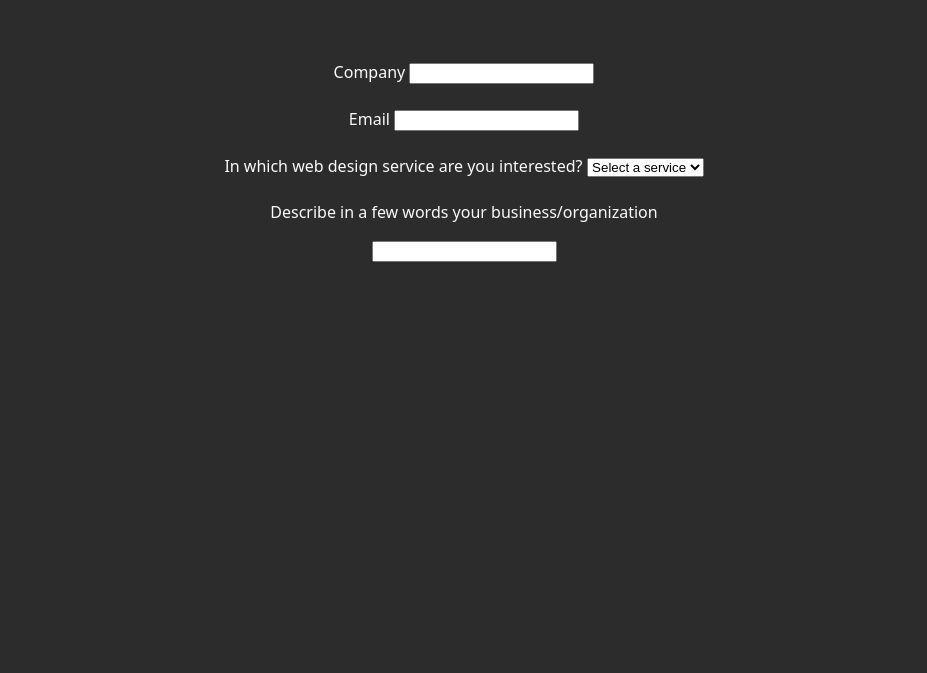
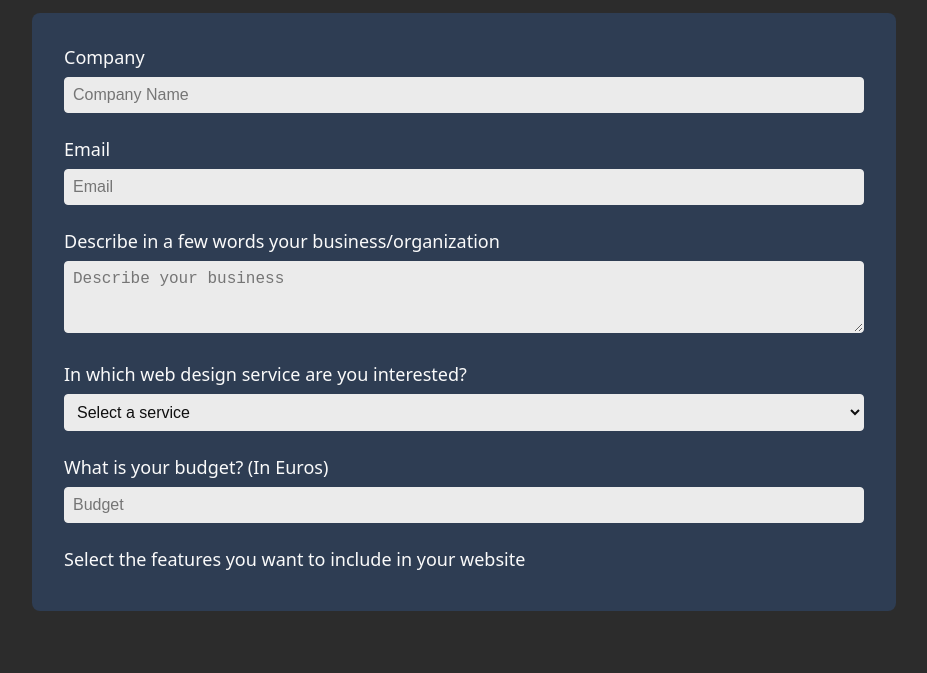
Before and after one commit to dysk0zero/Easy-HTML-CSS-Exercises, a plain HTML site: page SurveyForm/index.html in a window 1280 px wide. Shown: the part 191-864 px from the top of the page, without its empty margins (176-1103 px from the left). Drawn offline with Linux system fonts and the light colour scheme.

Commit message:
Improved styling

```diff
--- a/SurveyForm/index.html
+++ b/SurveyForm/index.html
@@ -16,16 +16,20 @@
     <main>
       <form id="survey-form">
         <div class="formWrapper">
-          <label for="name">Company</label>
-          <input id="name" name="name" type="text" required />
+          <label for="name" id="name-label">Company</label>
+          <input id="name" name="name" type="text" placeholder="Company Name" required />
         </div>
         <div class="formWrapper">
-          <label for="email">Email</label>
-          <input id="email" name="email" type="email" required />
+          <label for="email" id="email-label">Email</label>
+          <input id="email" name="email" type="email" placeholder="Email" required />
         </div>
         <div class="formWrapper">
-          <label for="service">In which web design service are you interested?</label>
-          <select id="service" name="service">
+          <label for="text" id="text-label">Describe in a few words your business/organization </label>
+          <textarea id="text" name="text" rows="3" cols="30" placeholder="Describe your business" ></textarea>
+        </div>
+        <div class="formWrapper">
+          <label for="dropdown" id="service-label">In which web design service are you interested?</label>
+          <select id="dropdown" name="service">
             <option value="">Select a service</option>
             <option value="1">Static Site</option>
             <option value="2">Dynamic Site</option>
@@ -33,8 +37,11 @@
           </select>
         </div>
         <div class="formWrapper">
-          <p>Describe in a few words your business/organization </p>
-          <input />
+          <label for="number" id="number-label">What is your budget? (In Euros)</label>
+          <input id="number" type="number" name="budget" min="1500" max="10000" placeholder="Budget" />
+        </div>
+        <div class="formWrapper">
+          <label for="features" id="features-label">Select the features you want to include in your website</label>
         </div>
       </form>
     </main>
--- a/SurveyForm/styles.css
+++ b/SurveyForm/styles.css
@@ -1,22 +1,48 @@
 body {
-  height: 100vh;
   background-color: rgb(44, 44, 44);
   color: rgb(250, 250, 250);
   margin: 0 auto;
   font-family: system-ui, -apple-system, BlinkMacSystemFont, 'Segoe UI', Roboto, Oxygen, Ubuntu, Cantarell, 'Open Sans', 'Helvetica Neue', sans-serif;
   font-size: 16px;
+  padding: 1rem;
 }
-* {
+
+h1, p {
   text-align: center;
 }
 
-header {
-  margin: 4rem 0 4rem 0;
+form {
+  margin: 2rem auto;
+  background-color: rgba(51, 99, 171, 0.3);
+  padding: 2rem;
+  border-radius: 0.5rem;
 }
 
-main {
-  width: 100vh;
-  margin: 0 auto;
+input, select, textarea {
+  font-size: 1rem;
+  text-align: left;
+  width: 100%;
+  min-height: 2rem;
+  box-sizing: border-box;
+  padding: 0.5rem;
+  border-radius: 0.25rem;
+  border: none;
+  background-color: #ebebeb;
+  border: 1px solid #ebebeb;
+  color: #0f0f0f;
+}
+
+
+label {
+  display: block;
+  margin-bottom: 0.5rem;
+  font-size: large;
+}
+
+@media screen and (width>=728px) {
+  form {
+    max-width: 100vh;
+  }
 }
 
 #survey-form > * + * {
```
